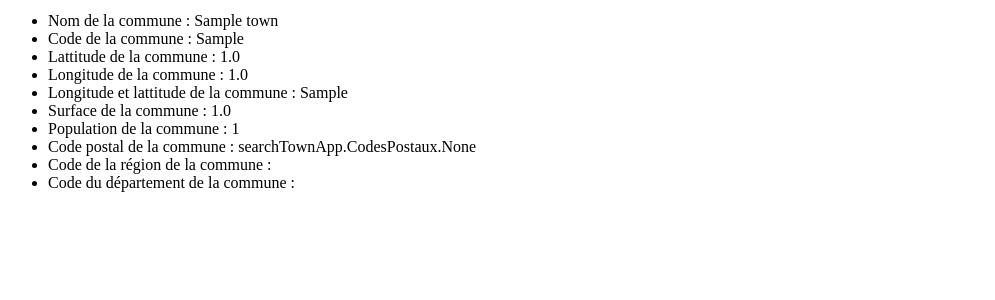
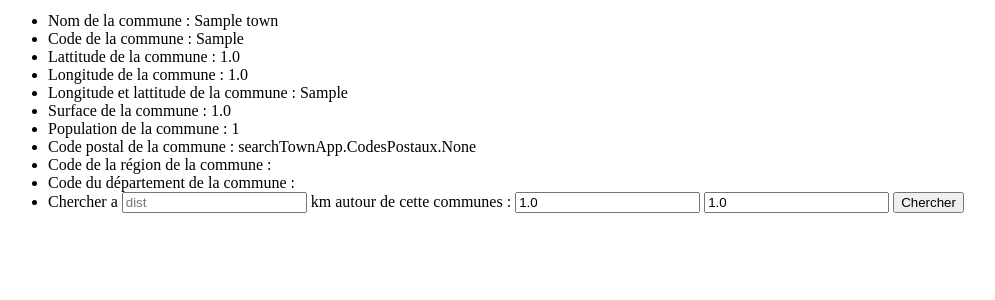
Before and after one commit to sebajou/searchTown, a Django app: a page that uses searchTown/searchTownApp/templates/searchTownApp/town_detail.html in a window 1280 px wide. Shown: the part 204-504 px from the top of the page, without its empty margins (0-995 px from the left). Run offline with Django 3.2, Linux system fonts and the light colour scheme; tables that the repository leaves empty hold one stand-in row (values such as "Sample post").

Commit message:
Add functionnality for search around in town detail view

```diff
--- a/searchTown/searchTownApp/templates/searchTownApp/town_detail.html
+++ b/searchTown/searchTownApp/templates/searchTownApp/town_detail.html
@@ -32,6 +32,14 @@
         <li>
             Code du département de la commune : {{ town.codeDepartement }}
         </li>
+        <li>
+            <form action="{% url 'around' %}" method="post">{% csrf_token %}
+                Chercher a <input id="dist" type="text" name="dist" placeholder="dist"> km autour de cette communes :
+                <input id="lat" type="text" name="lat" value={{ town.centerCoordinateLat }}>
+                <input id="lon" type="text" name="lon" value={{ town.centerCoordinateLong }}>
+                <button type="submit">Chercher</button>
+            </form>
+        </li>
     </ul>
 </div>
 {% endblock %}
```
